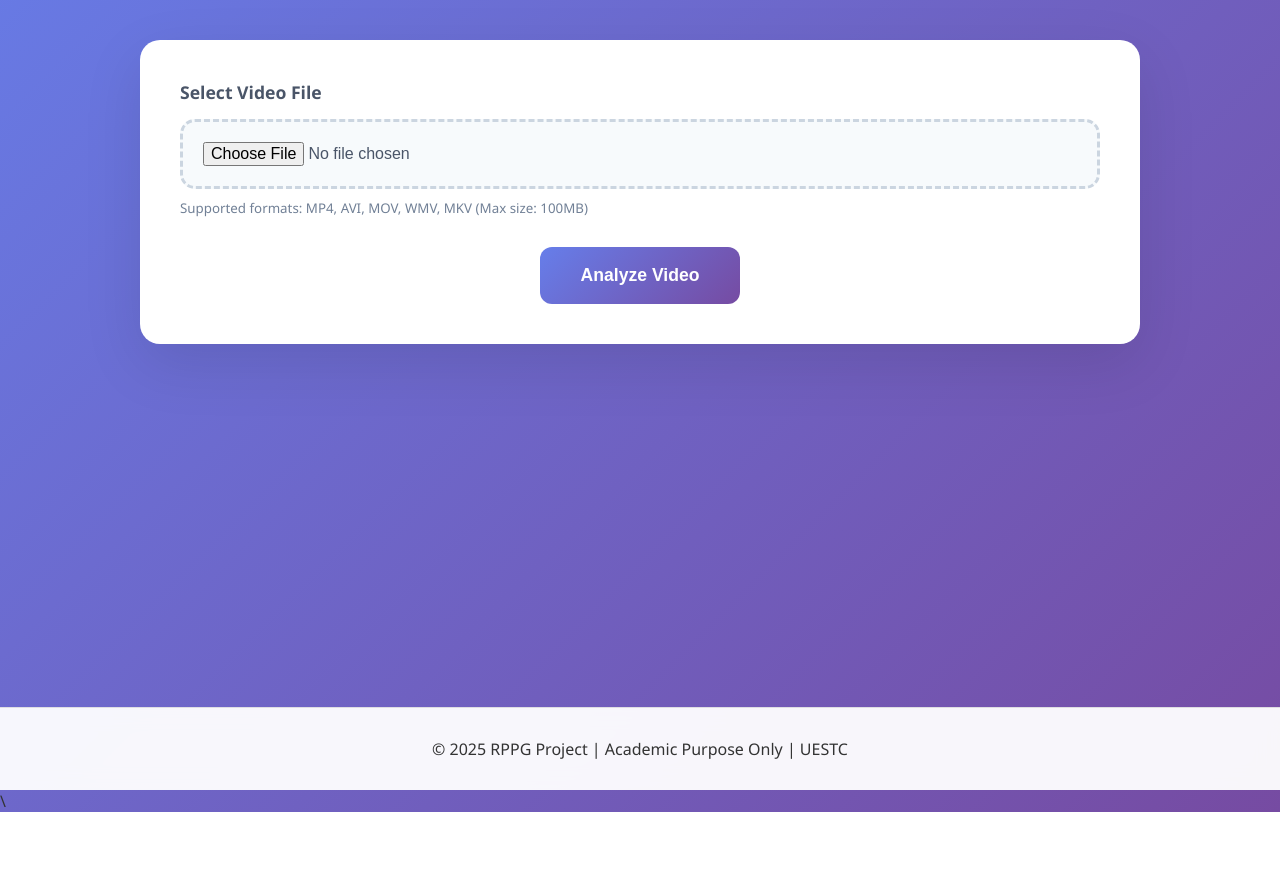
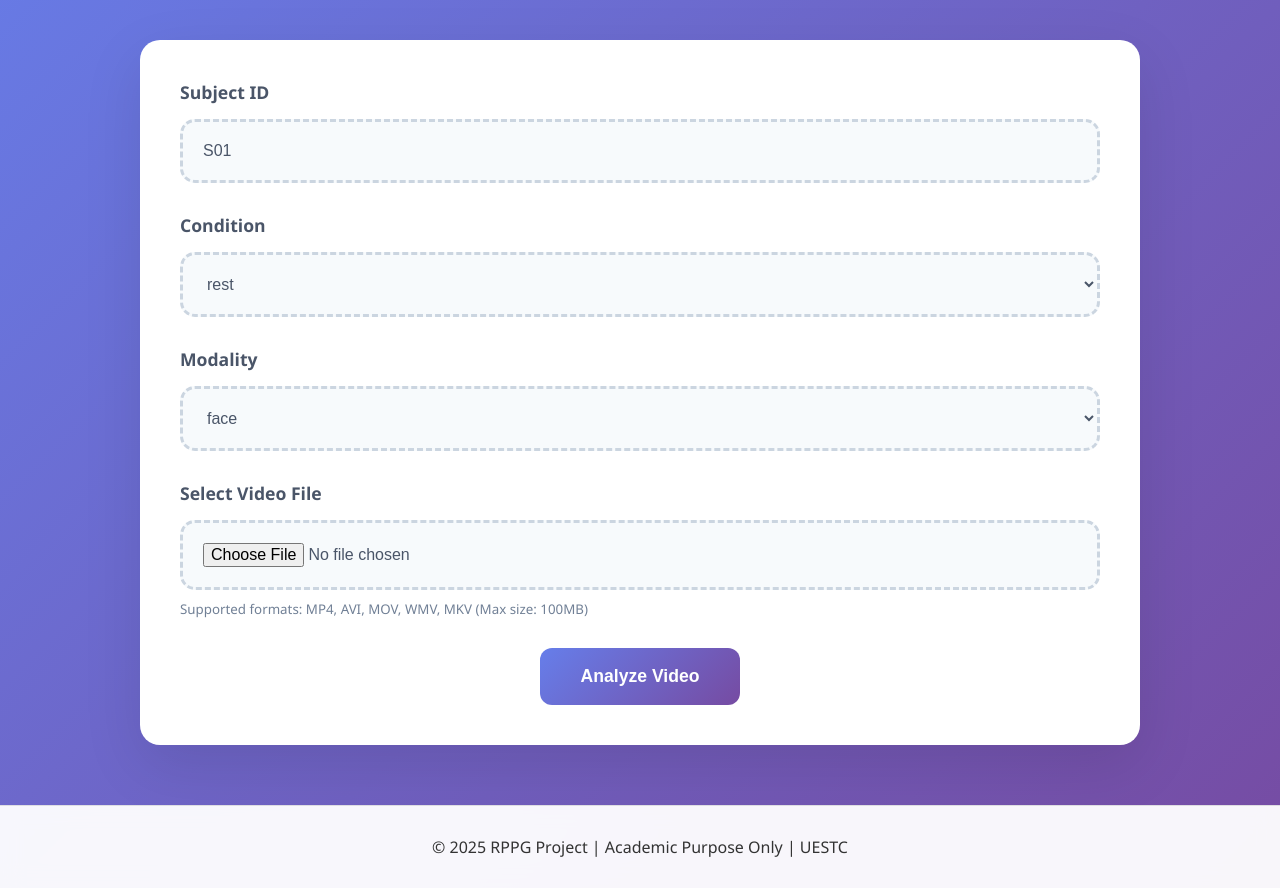
Before and after one commit to Annette308-bot/rppg-web, a Django app: page / in a window 1280 px wide. Shown: the part 202-1090 px from the top of the page. Before the commit the page ends 1014 px from the top, so only its background shows below. Run offline with Django 5.2, Linux system fonts and the light colour scheme.

Commit message:
Update video_upload.html

```diff
--- a/web/templates/web/video_upload.html
+++ b/web/templates/web/video_upload.html
@@ -414,20 +373,41 @@
                 {% endif %}
 
                 <div class="upload-section">
-                    <form class="upload-form" method="post"
-                        enctype="multipart/form-data">
+                    <form class="upload-form" method="post" enctype="multipart/form-data">
                         {% csrf_token %}
 
+                        <!-- ✅ NEW: metadata fields -->
                         <div class="form-group">
-                            <label class="form-label" for="video_file">Select
-                                Video File</label>
+                            <label class="form-label" for="subject_id">Subject ID</label>
+                            <input id="subject_id" name="subject_id" class="file-input" value="S01" />
+                        </div>
+
+                        <div class="form-group">
+                            <label class="form-label" for="condition">Condition</label>
+                            <select id="condition" name="condition" class="file-input">
+                                <option value="rest">rest</option>
+                                <option value="breath">breath</option>
+                                <option value="exercise">exercise</option>
+                            </select>
+                        </div>
+
+                        <div class="form-group">
+                            <label class="form-label" for="modality">Modality</label>
+                            <select id="modality" name="modality" class="file-input">
+                                <option value="face">face</option>
+                                <option value="palm">palm</option>
+                            </select>
+                        </div>
+
+                        <input type="hidden" name="method" value="thesis_precomputed" />
+                        <!-- ✅ END new fields -->
+
+                        <div class="form-group">
+                            <label class="form-label" for="video_file">Select Video File</label>
                             <input type="file" id="video_file" name="video_file"
-                                class="file-input"
-                                accept="video/*" required>
-                            <small
-                                style="color: #718096; margin-top: 10px; display: block;">
-                                Supported formats: MP4, AVI, MOV, WMV, MKV (Max
-                                size: 100MB)
+                                   class="file-input" accept="video/*" required>
+                            <small style="color: #718096; margin-top: 10px; display: block;">
+                                Supported formats: MP4, AVI, MOV, WMV, MKV (Max size: 100MB)
                             </small>
                         </div>
 
@@ -536,4 +503,4 @@
             </p>
         </footer>
     </body>
-\</html>
+</html>
```
Also changed, not shown: other parts of web/templates/web/video_upload.html (+10 -64 lines).
